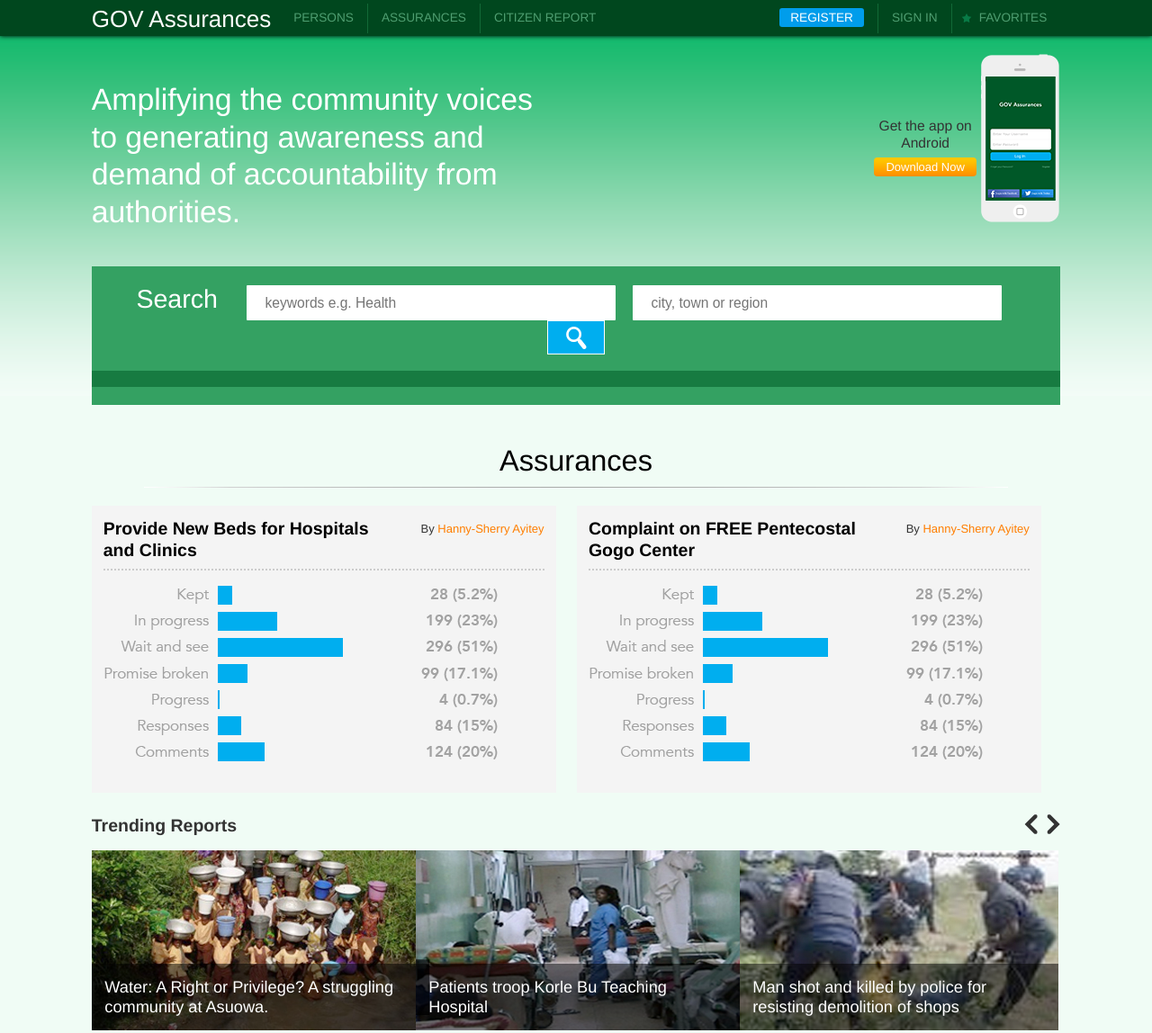
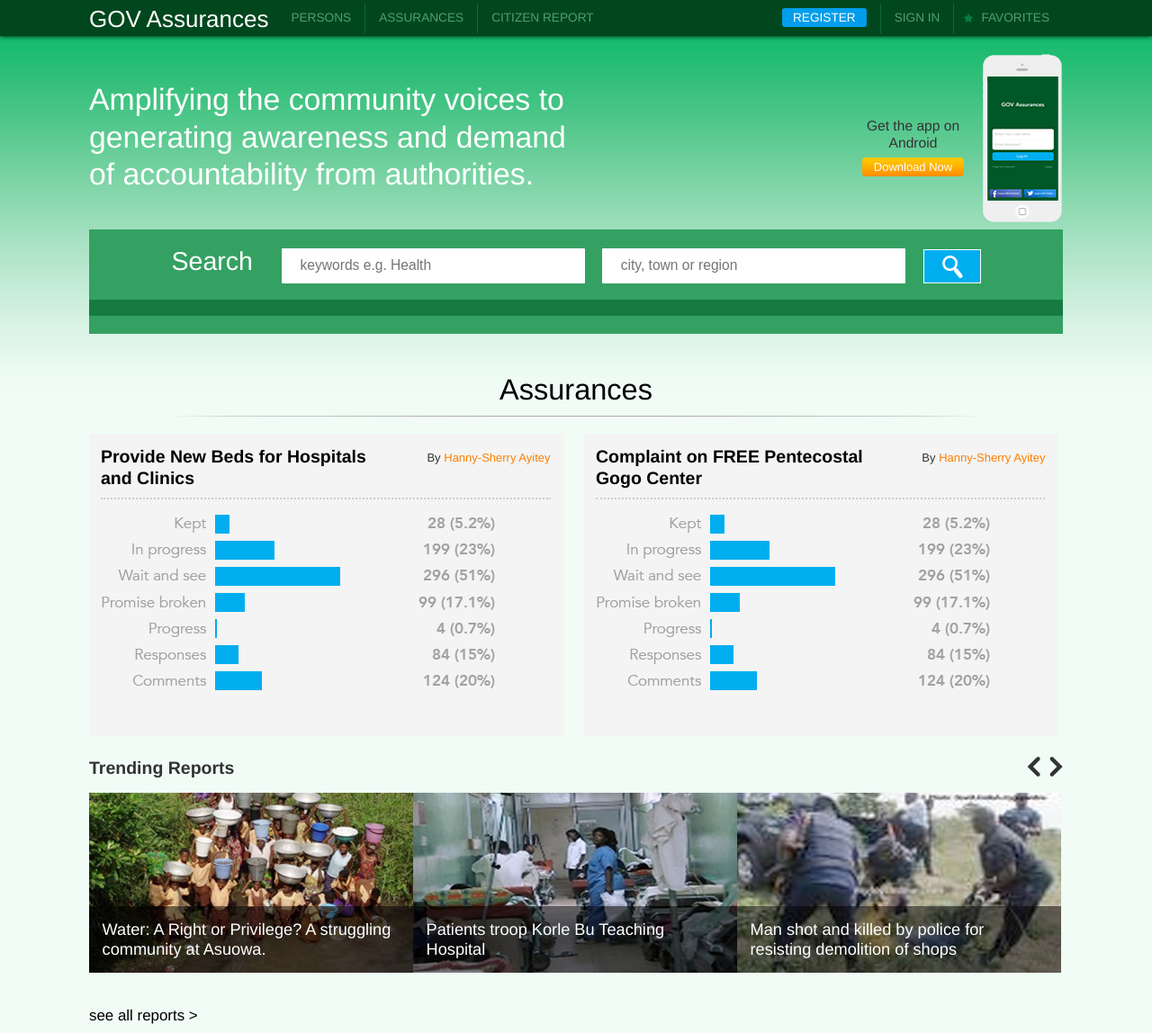
Before and after one commit to Dzidudu/GOV, a plain HTML site: page index.html in a window 1280 px wide. Shown: the top 1148 px of the page at 90% size. Drawn offline with Linux system fonts and the light colour scheme.

Commit message:
Revert "responsive css"
This reverts commit

```diff
--- a/css/layout.css
+++ b/css/layout.css
@@ -41,10 +41,10 @@ ul#accountNav{float:right;}
 #global{margin-top:40px !important;min-height:800px;padding:10px 0 0;background:url(../images/global-bg.png) repeat-x;}
 #footerWrap{border-top:.35em solid #34a162;background:#8fd1ab;color:#34a162;padding:2.5em 0 1em;font-size:1.1em;}
 #SloganContainer{float:left;width:49%;color:#fff;font-size:2.6em;padding:40px 0;}
-.appDownload{float:right;padding:10px 0 0;}
+.appDownload{float:right;padding:10px 0 0;width:28.5%;}
 #appDiv{float:right;text-align:center;width:50%;height:15em;overflow:hidden;}
 .appDownloadoff{float:right;padding:0 0 8px;width:20%;}
-.appDownload img{float:right;height:188px;}
+.appDownload img{float:right;width:29%;height:188px;}
 .appDownload a.downloadAPP{position:relative;background:url(../images/dld-btn.png) repeat-x;color:#fff;padding:3px 13px;border-radius:4px;right:0;top:80px;}
 .appDownloadoff a.downloadAPP{float:right;background:url(../images/dld-btn.png) repeat-x;color:#fff;padding:3px 13px;border-radius:4px;}
 #reportLink:hover{text-decoration:none;background:#00471e}
@@ -55,12 +55,12 @@ ul#accountNav{float:right;}
 .stabsContainer{background:#34a162;min-height:20px;}
 #searchBarForm{padding:1.4em;text-align:center;}
 #searchBarForm label{color:#fff;font-size:2.2em;margin:.1em 1em 0 0;}
-#searchBarForm input.searchpanel-input{width:20%;border:none;border-radius:1px;font-size:1.2em;height:1.9em;padding:.3em .3em .3em 1.3em;margin:0 1em 0 0;}
+#searchBarForm input.searchpanel-input{width:20em;border:none;border-radius:1px;font-size:1.2em;height:1.9em;padding:.3em .3em .3em 1.3em;margin:0 1em 0 0;}
 #searchBarForm button{background:url(../images/searchbtn.png) no-repeat;width:64px;height:38px;text-indent:-9999px;}
 #footerWrap #footTop{margin:0 0 3em;overflow:hidden;}
 #footTop ul{margin:0 3em 0 0;width:17.8em;}
 #footTop li{padding:.2em 0;}
-#footTop .section{float:left;width:25%;}
+#footTop .section{float:left;}
 #footTop h3{text-transform:uppercase;color:#065025;}
 #footerWrap .govpost{float:left;border-radius:.3em;background:#72bc91;color:#065025;font-weight:bold;margin:1em 0 0;padding:5px 10px;transition:background-color .2s ease-in-out 0s;}
 #footerWrap .govpost:hover{background:#34A162;text-decoration:none;}
@@ -78,11 +78,11 @@ ul#accountNav{float:right;}
 .privacy li{float:left;border-right:1px solid #34a162;margin:0 8px 0 0;padding:0 8px 0 0;}
 .privacy p.copyright{padding:1em 0 0;}
 .no-m{margin-right:0 !important;}
-.featBIG{width:45.5%;height:auto;padding:1em;background:#f4f4f4;float:left;margin:0 1.8em 1.8em 0;}
+.featBIG{width:38.5em;height:23.8em;padding:1em;background:#f4f4f4;float:left;margin:0 1.8em 1.8em 0;}
 .featBIG span.assurance-meta{border-bottom:2px dotted #ccc;display:inline-table;}
 .featBIG h2.bigTitle a{color:#000 !important;}
-.featBIG h2.bigTitle{float:left;width:66%;margin:0 .75em .5em 0;}
-span.assurance-meta span{display:inline-table;float:right;width:30%;text-align:right;margin:.4em 0 0;}
+.featBIG h2.bigTitle{float:left;width:17em;margin:0 .75em .5em 0;}
+span.assurance-meta span{display:inline-table;float:right;width:11.8em;text-align:right;margin:.4em 0 0;}
 #featContainer{overflow:hidden;}
 #featContainer a{color:#ff7e00;}
 .pageContent{background:#fff;padding:20px 10px 40px;min-height:800px;}
@@ -260,7 +260,7 @@ a.all-Link{position:absolute;bottom:0;left:0;color:#000;font-size:1.3em;}
 #lista1{height:23em;margin:0 auto 2em;}
 #lista1 h2{display:inline-block;}
 #lista1 ul{padding:0;margin:0;}
-#lista1 .als-item{margin:0px;min-height:200px;min-width:360px;background:#eee;float:left;}
+#lista1 .als-item{margin:0px;min-height:200px;min-width:360px;background:#f00;}
 #lista1 .als-item img{position:absolute;display:block;vertical-align:middle;}
 #lista1 .als-item span{position:absolute;display:block;background-color:rgba(0,0,0,0.5);bottom:0;color:#fff;padding:.8em;font-size:1.4em;}
 #alsNav{width:45px;height:25px;position:absolute;right:0;top:0;}
@@ -275,34 +275,17 @@ a.all-Link{position:absolute;bottom:0;left:0;color:#000;font-size:1.3em;}
 .reportform textarea{width:35%;height:20%;border:1px solid #ddd;padding:.4em;color:#aaa;resize:none;}
 .reportform button{margin-left:13.5em !important;}
 /* Mobile Layout: 480px and below. */
-.gridContainer{margin-left:auto;margin-right:auto;width:90%;padding-left:1.82%;padding-right:1.82%;}
+.gridContainer{margin-left:auto;margin-right:auto;width:87.36%;padding-left:1.82%;padding-right:1.82%;}
 #Container{clear:both;float:left;margin-left:0;width:100%;display:block;}
 /* Tablet Layout: 481px to 768px. Inherits styles from: Mobile Layout. */
-@media screen and (min-width: 480px) and (max-width: 767px) {
-.gridContainer{padding-left:0.6%;padding-right:0.6%;width:94% !important;}
+@media only screen and (min-width: 480px) {
+.gridContainer{width:95.675%;padding-left:1.1625%;padding-right:1.1625%;}
 #Container{clear:both;float:left;margin-left:0;width:100%;display:block;}
 }
 /* Desktop Layout: 769px to a max of 1082px.  Inherits styles from: Mobile Layout and Tablet Layout. */
-@media screen and (max-width: 768px) and (max-width: 991px){
+@media only screen and (min-width: 769px) {
 .gridContainer{width:88.2%;max-width:1082px;padding-left:0.9%;padding-right:0.9%;margin:auto;}
 #Container{clear:both;float:left;margin-left:0;width:100%;display:block;}
-#searchBarForm input.searchpanel-input{width:24%;}
-#global{margin-top:80px !important;}
-.featBIG{width:44.6%;}
-}
-@media (min-width: 992px) and (max-width: 1199px){
-.gridContainer{width:90.5%;}
-#global{margin-top:40px !important;}
-#searchBarForm input.searchpanel-input{width:34%;}
-.featBIG{width:45.5%;}
-#lista1 li.als-item{width:34.1em !important;}
-#lista1 li.als-item img{}
-}
-@media (min-width: 1200px) {
-.gridContainer{width:1076.5px;}
-#Container{clear:both;float:left;margin-left:0;width:100%;display:block;}
-#searchBarForm input.searchpanel-input{width:37%;}
-#global{margin-top:40px !important;}
 }
 /****Lightbox****/
 .mfp-close{
```
